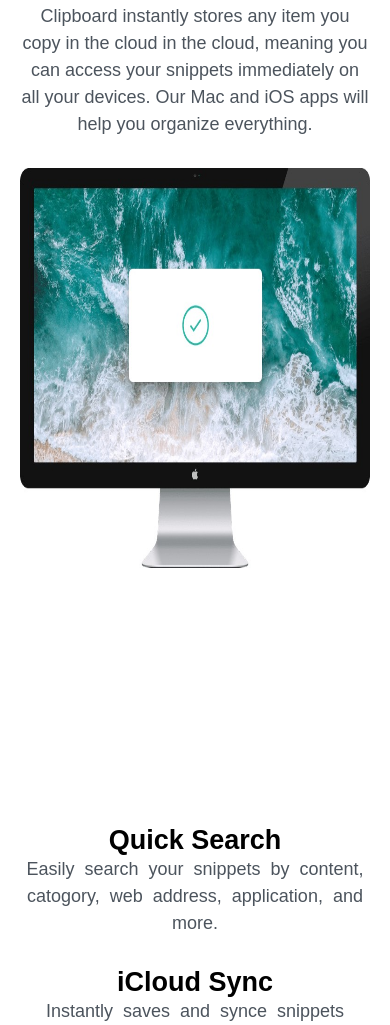
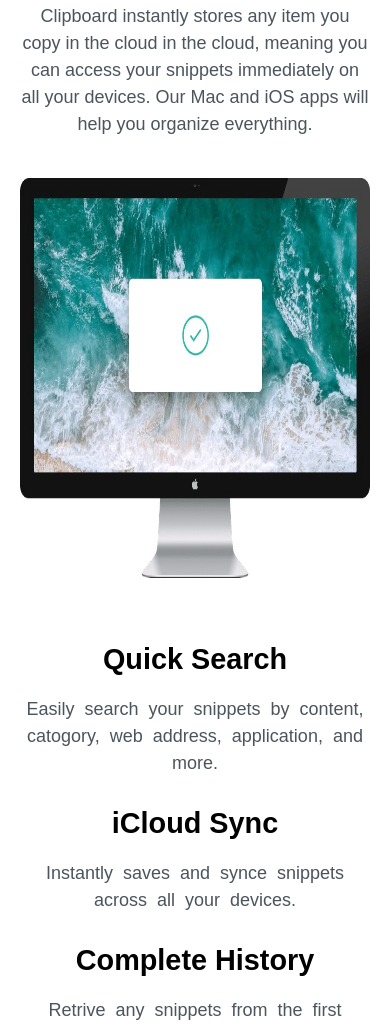
Before and after one commit to wisdomcool11/clipboard-landing-page, a plain HTML site: page index.html in a window 390 px wide. Shown: the part 975-2000 px from the top of the page. Drawn offline with nearby package versions, Linux system fonts and the light colour scheme; a web font is replaced by a local one.

Commit message:
seventh commit: fixed the spacing between the computer and the text below

```diff
--- a/index.html
+++ b/index.html
@@ -36,6 +36,7 @@
     </header>
     <main>
         <section class="sec-01">
+
             <div class="computer__wrap">
                 <div class="track__container">
                     <h2>Keep track of your snippets</h2>
@@ -46,9 +47,12 @@
                     </p>
                 </div>
 
+                <div class="track__body">
                     <div class="track__img">
                         <img src="computer.JPG" alt="">
                     </div>
+
+                    <div class="track__content">
 
                         <div class="quick__srch">
                             <h2>Quick Search</h2>
@@ -57,6 +61,7 @@
                                 catogory, web address, application, and more.
                             </p>
                         </div>
+
                         <div class="icloud">
                             <h2>iCloud Sync</h2>
                             <p>
@@ -64,12 +69,17 @@
                                 your devices.
                             </p>
                         </div>
+
                         <div class="history">
                             <h2>Complete History</h2>
                             <p>
                                 Retrive any snippets from the first moment
                                 you started using the app.
                             </p>
+                        </div>
+
+                    </div>
+
               </div>
             </div>
         </section>
--- a/style.css
+++ b/style.css
@@ -138,11 +138,14 @@
 .computer__wrap{
     width: 1000px;
     height: 100vh;
-    display: grid;
-    grid-template-columns: repeat(2, 1fr);
+    /* display: flex; */
+    /* grid-template-columns: repeat(2, 1fr);
     grid-template-rows: repeat(4, 1fr);
-    grid-column-gap: 250px;
+    grid-column-gap: 250px; */
     margin: 100px 0 100px 40px;
+    display: flex;
+    flex-direction: column;
+    gap: 40px;
 }
 
 .track__container{
@@ -162,9 +165,15 @@
     font-weight: 400;
 }
 
+.track__body{
+    display: flex;
+    justify-content: center;
+    gap: 60px;
+}
+
 .track__img{
-    grid-column: 1/3;
-    grid-row: 2/5;
+    /* grid-column: 1/3;
+    grid-row: 2/5; */
     margin-top: 50px;
 }
 .track__img img{
@@ -173,9 +182,23 @@
     object-fit: fill;
 }
 
+
+.track__content{
+    display: flex;
+    flex-direction: column;
+    row-gap: 30px;
+}
+
 .quick__srch{
     margin-top: 110px;
     width: 100%;
+}
+
+.quick__srch h2,
+.icloud h2,
+.history h2{
+    font-size: 1.8rem;
+    margin-bottom: 20px;
 }
 .quick__srch p,
 .icloud p,
@@ -186,9 +209,9 @@
     font-weight: 400;
     line-height: 1.5;
 }
-.icloud{
+/* .icloud{
     margin-top: 50px;
-}
+} */
 
 /* /// section two */
 .sec-02{
@@ -416,7 +439,7 @@
 }
 
 /* #### @media 480px #### */
-@media (max-width: 480px) {
+@media (max-width: 770px) {
     body{
         width: 100%;
     }
@@ -453,11 +476,11 @@
 
     .computer__wrap{
         width: 100%;
-        height: 100%;
+        /* height: 100%; */
         margin: 0;
         padding: 80px 20px;
-        grid-row-gap: 30px;
-        grid-column-gap: 0px;
+        /* grid-row-gap: 30px; */
+        /* grid-column-gap: 0px; */
     }
     .track__container{
         width: 100%;
@@ -471,6 +494,9 @@
     .track__container p{
         width: 100%;
     }
+    .track__body{
+        flex-direction: column;
+    }
     .track__img {
         grid-column: 1/3;
         margin-top: 0px;
@@ -478,20 +504,24 @@
     .track__img img{
         width: 100%;
     }
+    /* .track__content{
+        width: 100%;
+        display: flex;
+        flex-direction: column;
+        justify-content: baseline;
+        row-gap: 30px;
+    } */
 
     /* quick srch */
     .quick__srch{
-        grid-column: 1/3;
         text-align: center;
         margin-top: 0px;
     }
     .icloud{
-        grid-column: 1/3;
         text-align: center;
         margin-top: 0px;
     }
     .history{
-        grid-column: 1/3;
         text-align: center;
     }
 
@@ -499,19 +529,20 @@
     .devices__wrap{
         width: 100%;
         margin-left: 0px;
+        margin-top: 600px;
+        margin-bottom: 30px;
     }
     .devices__wrap h2{
-        font-size: 21px;
+        font-size: 23px;
         width: 100%;
         margin-bottom: 30px;
     }
     .devices__wrap p{
-        width: 300px;
+        width: 100%;
         padding: 0 1rem;
     }
     .access__img {
         width: auto;
-        border: 5px solid black;
         z-index: 10;
     }
     .access__img img{
```
Lines whose indentation alone changed are shown as unchanged.
